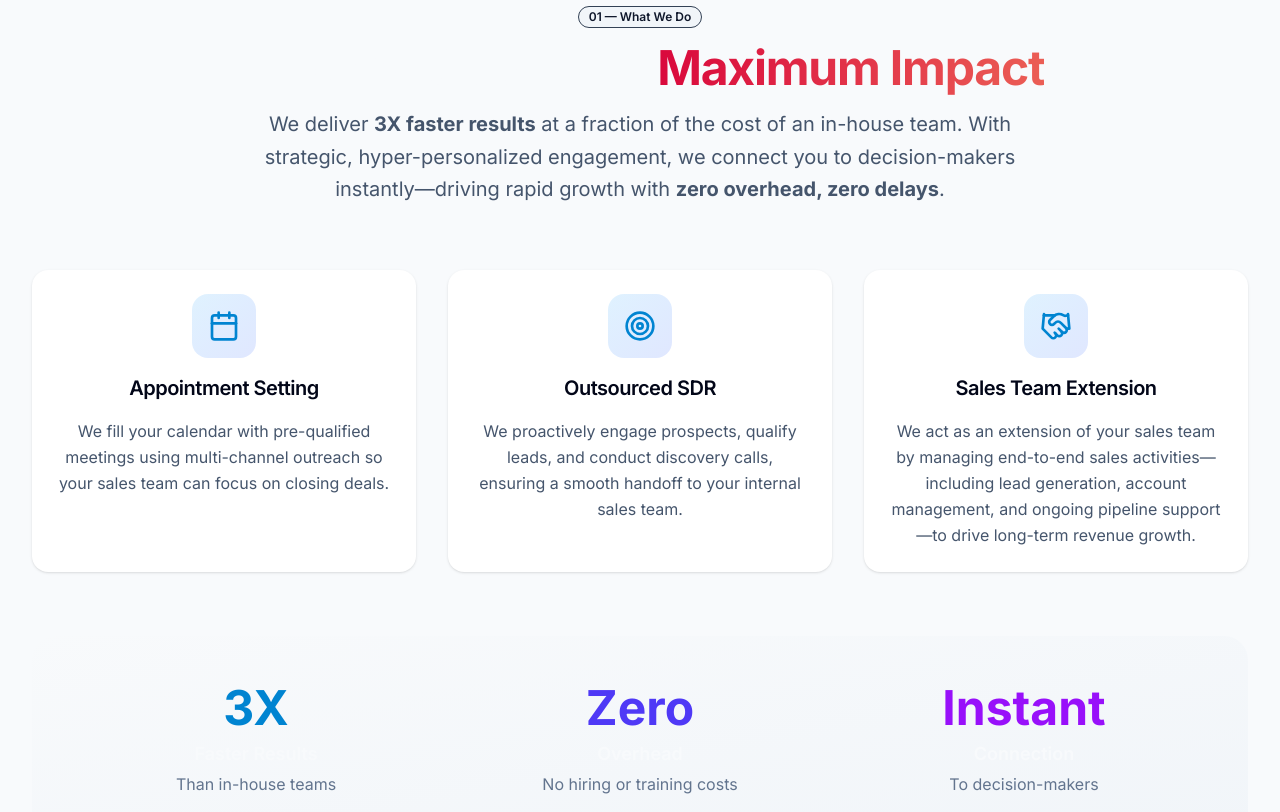
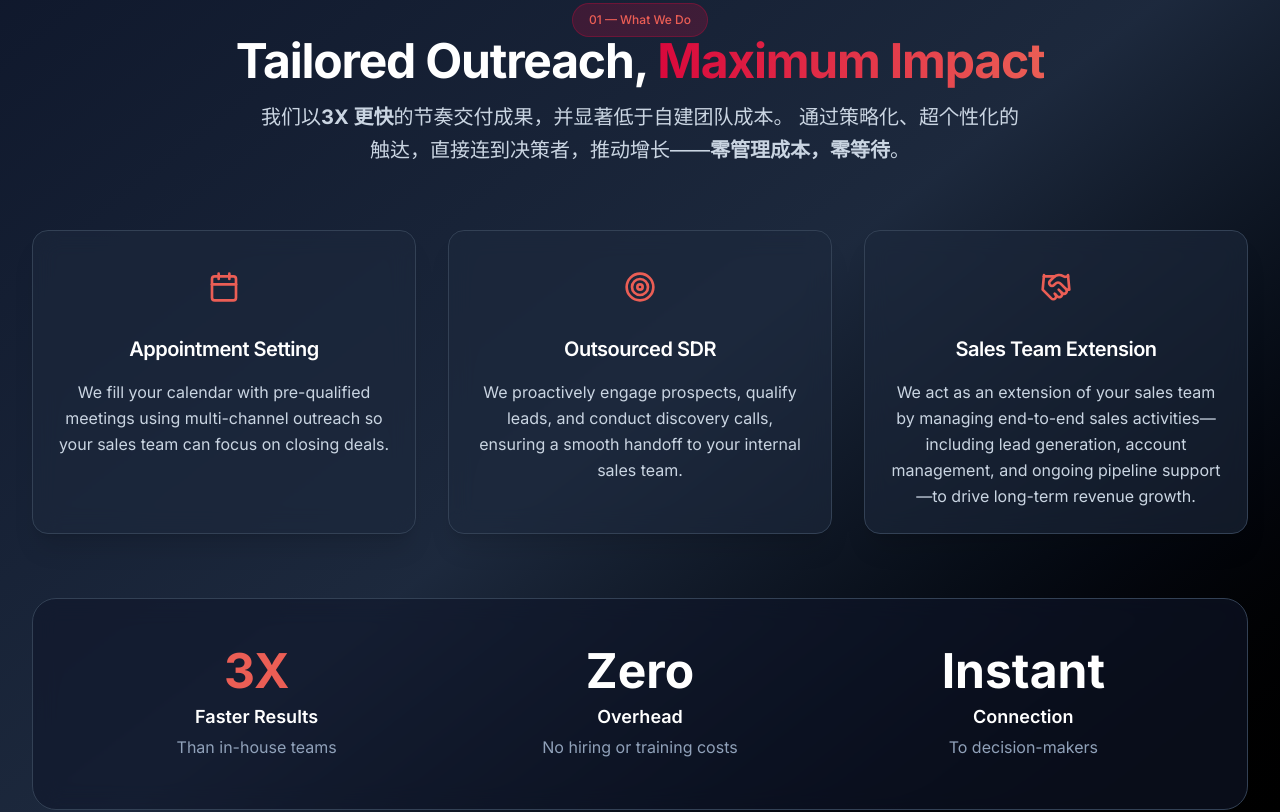
Before and after one commit to wilaine/aeconnect, a Next.js app in the folder ae-connect-landing/: page / in a window 1280 px wide. Shown: the part 1080-1892 px from the top of the page. Built offline with nearby package versions, Linux system fonts and the light colour scheme.

Commit message:
about.tsx 统一UI

```diff
--- a/ae-connect-landing/src/components/about.tsx
+++ b/ae-connect-landing/src/components/about.tsx
@@ -12,17 +12,17 @@ const iconMap = {
   Handshake,
 }
 
-const containerVariants = {
+const container = {
   hidden: { opacity: 0 },
   visible: {
     opacity: 1,
     transition: {
-      staggerChildren: 0.2,
+      staggerChildren: 0.15
     },
   },
 }
 
-const itemVariants = {
+const item = {
   hidden: { opacity: 0, y: 20 },
   visible: {
     opacity: 1,
@@ -33,58 +33,67 @@ const itemVariants = {
 
 export function About() {
   return (
-    <section id="about" className="py-24 bg-slate-50">
-      <div className="container max-w-7xl px-4 sm:px-6 lg:px-8">
+    <section id="about" className="relative py-24 overflow-hidden bg-gradient-to-br from-slate-900 via-slate-800 to-black">
+      {/* 背景网格 */}
+      <div className="absolute inset-0 bg-grid-slate-700/30 opacity-50" />
+      <div className="relative container max-w-7xl px-4 sm:px-6 lg:px-8">
         <motion.div
           initial="hidden"
           whileInView="visible"
           viewport={{ once: true, amount: 0.3 }}
-          variants={containerVariants}
+          variants={container}
           className="space-y-16"
         >
           {/* Section Header */}
           <div className="text-center space-y-4">
-            <motion.div variants={itemVariants}>
-              <Badge variant="secondary" className="mb-4">
+            <motion.div variants={item}>
+              <Badge
+                variant="secondary"
+                className="px-4 py-2 font-medium"
+                style={{ backgroundColor: "rgba(217, 8, 60, 0.2)", color: "#eb5e55", borderColor: "rgba(217, 8, 60, 0.3)" }}
+              >
                 01 — What We Do
               </Badge>
-              <h2 className="text-3xl md:text-5xl font-bold tracking-tight">
+              <h2 className="text-3xl md:text-5xl font-bold tracking-tight text-white">
                 Tailored Outreach,{" "}
-                <span style={{background: 'linear-gradient(to right, #d9083c, #eb5e55)', WebkitBackgroundClip: 'text', WebkitTextFillColor: 'transparent', backgroundClip: 'text'}}>
+                <span
+                  style={{
+                    background: "linear-gradient(to right, #d9083c, #eb5e55)",
+                    WebkitBackgroundClip: "text",
+                    WebkitTextFillColor: "transparent",
+                    backgroundClip: "text",
+                  }}
+                >
                   Maximum Impact
                 </span>
               </h2>
             </motion.div>
             <motion.p
-              variants={itemVariants}
-              className="text-xl text-slate-600 max-w-3xl mx-auto leading-relaxed"
+              variants={item}
+              className="text-xl text-slate-300 max-w-3xl mx-auto leading-relaxed"
             >
-              We deliver <strong>3X faster results</strong> at a fraction of the cost of an in-house team.
-              With strategic, hyper-personalized engagement, we connect you to decision-makers instantly—driving
-              rapid growth with <strong>zero overhead, zero delays</strong>.
+              我们以<strong>3X 更快</strong>的节奏交付成果，并显著低于自建团队成本。
+              通过策略化、超个性化的触达，直接连到决策者，推动增长——
+              <strong>零管理成本，零等待</strong>。
             </motion.p>
           </div>
 
           {/* Services Grid */}
-          <motion.div
-            variants={containerVariants}
-            className="grid grid-cols-1 md:grid-cols-3 gap-8"
-          >
-            {siteConfig.services.map((service, index) => {
+          <motion.div variants={container} className="grid grid-cols-1 md:grid-cols-3 gap-8">
+            {siteConfig.services.map((service) => {
               const Icon = iconMap[service.icon as keyof typeof iconMap]
               return (
-                <motion.div key={service.title} variants={itemVariants}>
-                  <Card className="h-full border-0 shadow-sm hover:shadow-md transition-all duration-300 hover:-translate-y-1">
+                <motion.div key={service.title} variants={item}>
+                  <Card className="h-full border border-slate-700/60 bg-slate-800/60 backdrop-blur-md shadow-xl hover:shadow-2xl hover:-translate-y-1 transition-all duration-300">
                     <CardHeader className="text-center pb-4">
-                      <div className="w-16 h-16 mx-auto mb-4 bg-gradient-to-br from-sky-100 to-indigo-100 rounded-2xl flex items-center justify-center">
-                        <Icon className="w-8 h-8 text-sky-600" />
+                      <div className="w-16 h-16 mx-auto mb-4 rounded-2xl flex items-center justify-center"
+                           style={{ background: "linear-gradient(to br, rgba(217,8,60,0.15), rgba(235,94,85,0.15))" }}>
+                        <Icon className="w-8 h-8" style={{ color: "#eb5e55" }} />
                       </div>
-                      <CardTitle className="text-xl font-semibold">
-                        {service.title}
-                      </CardTitle>
+                      <CardTitle className="text-xl font-semibold text-white">{service.title}</CardTitle>
                     </CardHeader>
                     <CardContent className="text-center">
-                      <CardDescription className="text-base leading-relaxed text-slate-600">
+                      <CardDescription className="text-base leading-relaxed text-slate-300">
                         {service.description}
                       </CardDescription>
                     </CardContent>
@@ -94,26 +103,26 @@ export function About() {
             })}
           </motion.div>
 
-          {/* Results Section */}
+          {/* Results / KPIs */}
           <motion.div
-            variants={itemVariants}
-            className="bg-gradient-to-br from-slate-50 to-slate-100 rounded-3xl p-8 md:p-12"
+            variants={item}
+            className="rounded-3xl p-8 md:p-12 border border-slate-700/60 bg-slate-900/60 backdrop-blur-md"
           >
             <div className="grid grid-cols-1 md:grid-cols-3 gap-8 text-center">
               <div>
-                <div className="text-4xl md:text-5xl font-bold text-sky-600 mb-2">3X</div>
-                <div className="text-lg font-semibold mb-1">Faster Results</div>
-                <div className="text-slate-500">Than in-house teams</div>
+                <div className="text-4xl md:text-5xl font-bold mb-2" style={{ color: "#eb5e55" }}>3X</div>
+                <div className="text-lg font-semibold text-white mb-1">Faster Results</div>
+                <div className="text-slate-400">Than in-house teams</div>
               </div>
               <div>
-                <div className="text-4xl md:text-5xl font-bold text-indigo-600 mb-2">Zero</div>
-                <div className="text-lg font-semibold mb-1">Overhead</div>
-                <div className="text-slate-500">No hiring or training costs</div>
+                <div className="text-4xl md:text-5xl font-bold mb-2 text-white">Zero</div>
+                <div className="text-lg font-semibold text-white mb-1">Overhead</div>
+                <div className="text-slate-400">No hiring or training costs</div>
               </div>
               <div>
-                <div className="text-4xl md:text-5xl font-bold text-purple-600 mb-2">Instant</div>
-                <div className="text-lg font-semibold mb-1">Connection</div>
-                <div className="text-slate-500">To decision-makers</div>
+                <div className="text-4xl md:text-5xl font-bold mb-2 text-white">Instant</div>
+                <div className="text-lg font-semibold text-white mb-1">Connection</div>
+                <div className="text-slate-400">To decision-makers</div>
               </div>
             </div>
           </motion.div>
```
